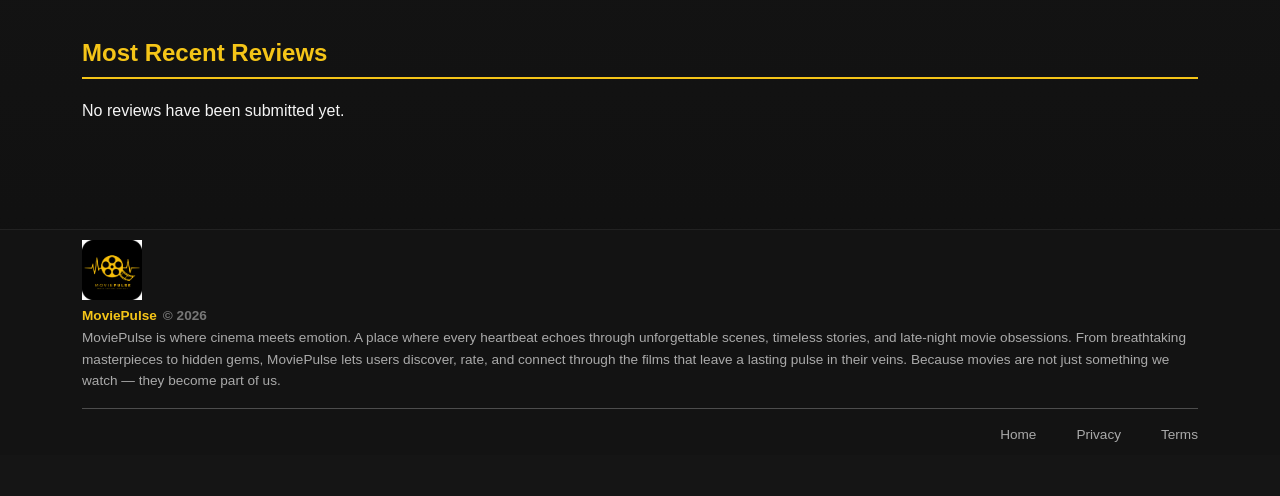
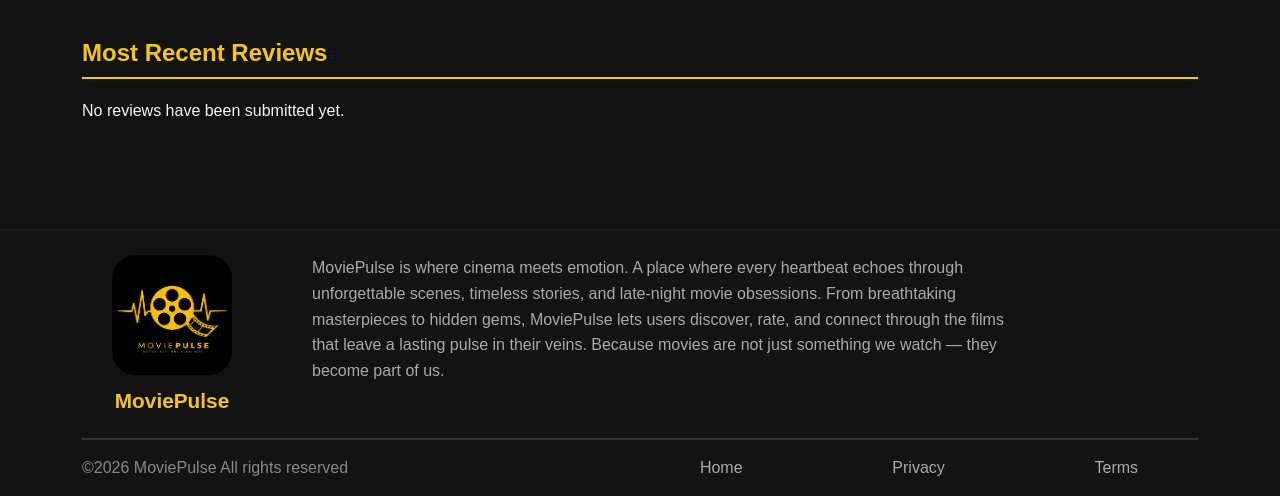
Before and after one commit to juanyeremia/UWA-Agile_Group_Project, a Flask app: page / in a window 1280 px wide. Shown: the part 878-1374 px from the top of the page. Before the commit the page ends 1320 px from the top, so only its background shows below. Run offline with Flask 3, Linux system fonts and the light colour scheme; data that the repository does not hold is empty.

Commit message:
Style: change the footer style

```diff
--- a/app/static/css/footer.css
+++ b/app/static/css/footer.css
@@ -2,64 +2,93 @@
   background: rgba(20, 20, 20, 0.9);
   backdrop-filter: blur(8px);
   border-top: 1px solid #222;
-  padding: 10px 0;
-  font-size: 0.85rem;
+  padding: 25px 0 16px;
   margin-top: 50px;
+}
+
+/* First row */
+
+.footer-top {
+  display: grid;
+  grid-template-columns: 180px 1fr;
+  gap: 50px;
+  align-items: start;
 }
 
 /* Brand */
 
 .footer-brand {
+  display: flex;
+  flex-direction: column;
+  align-items: center;
+
   color: #f5c518;
-  font-weight: 600;
 }
 
-.footer-brand span {
-  color: #777;
-  margin-left: 6px;
+.footer-brand img {
+  width: 120px;
+  height: auto;
+
+  display: block;
+  margin-bottom: 14px;
 }
 
-/* Grid Div */
-.parent {
-  display: grid;
-  grid-template-columns: repeat(5, 1fr);
-  grid-template-rows: repeat(5, 1fr);
-  grid-column-gap: 0px;
-  grid-row-gap: 0px;
+.footer-brand h3 {
+  font-size: 1.3rem;
+  font-weight: 700;
+  margin: 0;
 }
 
-.div1 {
-  grid-area: 1 / 1 / 2 / 2;
-}
-.div2 {
-  grid-area: 1 / 2 / 2 / 4;
-}
-.div3 {
-  grid-area: 1 / 4 / 2 / 6;
+/* Description */
+
+.footer-description {
+  max-width: 700px;
 }
 
-/* Footer Logo */
-.footer-brand img {
-  width: 60px;
-  height: auto;
-  margin-bottom: 6px;
-}
-
-/* Footer description */
 .footer-description p {
   color: #aaa;
   line-height: 1.6;
   margin: 0;
 }
 
-/* Footer links */
+/* Divider */
+
+.footer-divider {
+  border: none;
+  border-top: 2px solid #333;
+
+  opacity: 1;
+  margin: 24px 0 16px;
+}
+
+/* Second Row */
+.footer-bottom {
+  display: grid;
+  grid-template-columns: 1fr 1fr;
+  align-items: center;
+}
+
+.footer-bottom p {
+  color: #888;
+  margin: 0;
+}
+
+/* Links */
+
 .footer-links {
   display: flex;
-  justify-content: flex-end;
-  gap: 20px;
+  justify-content: space-around;
+  gap: 30px;
 }
 
-/* Cool underline animation */
+.footer-links a {
+  position: relative;
+  text-decoration: none;
+  color: #aaa;
+  transition: 0.3s;
+}
+
+/* Underline animation */
 
 .footer-links a::after {
   content: "";
@@ -80,31 +109,23 @@
   width: 100%;
 }
 
-.footer-links a {
-  position: relative;
-  text-decoration: none;
-  color: #aaa;
-  margin-left: 20px;
-  transition: 0.3s;
-}
-
-/* Media responsiveness */
+/* Media Responsive */
 @media (max-width: 768px) {
-  .parent {
+  .footer-top,
+  .footer-bottom {
     grid-template-columns: 1fr;
-    grid-template-rows: auto;
-    gap: 20px;
+    gap: 16px;
+    text-align: center;
   }
 
-  .div1,
-  .div2,
-  .div3 {
-    grid-area: auto;
-    text-align: center;
+  .footer-brand img {
+    margin-left: auto;
+    margin-right: auto;
   }
 
   .footer-links {
     justify-content: center;
+    gap: 24px;
     flex-wrap: wrap;
   }
 }
--- a/app/templates/footer.html
+++ b/app/templates/footer.html
@@ -9,7 +9,7 @@
           alt="MoviePulse logo"
         />
 
-        <div>MoviePulse<span>© 2026</span></div>
+        <h3>MoviePulse</h3>
       </div>
 
       <!-- Brand description -->
@@ -29,10 +29,14 @@
     <hr class="footer-divider" />
 
     <!-- Second Row Links -->
-    <div class="footer-links">
-      <a href="{{ url_for('home') }}">Home</a>
-      <a href="{{ url_for('privacy') }}">Privacy</a>
-      <a href="{{ url_for('terms') }}">Terms</a>
+    <div class="footer-bottom">
+      <p>©2026 MoviePulse All rights reserved</p>
+
+      <div class="footer-links">
+        <a href="{{ url_for('home') }}">Home</a>
+        <a href="{{ url_for('privacy') }}">Privacy</a>
+        <a href="{{ url_for('terms') }}">Terms</a>
+      </div>
     </div>
   </div>
 </footer>
```
Also changed, not shown: app/static/images/MoviePulse_logo.png.
